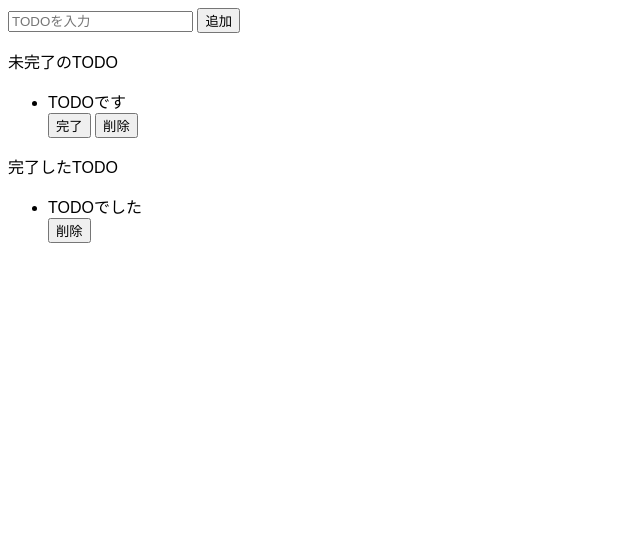
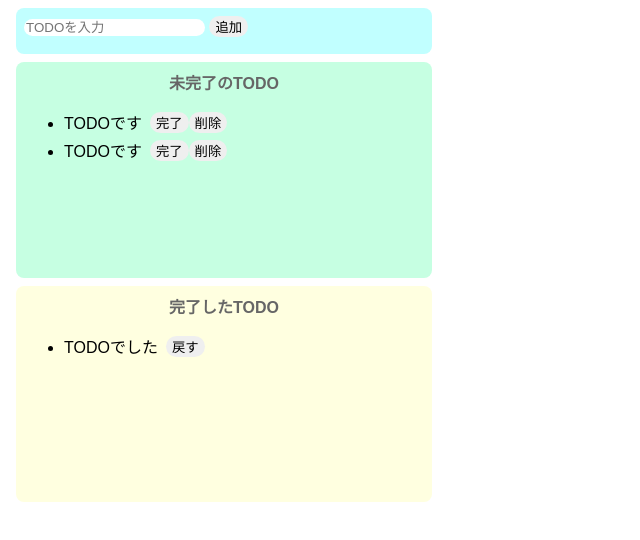
Before and after one commit to takayuki-s/list-app, a website built with Parcel: page index.html in a window 1280 px wide. Shown: the whole page, without its empty margins (0-640 px from the left). Built offline with nearby package versions, Linux system fonts and the light colour scheme.

Commit message:
HTML微修正・CSS適用

```diff
--- a/index.html
+++ b/index.html
@@ -6,26 +6,31 @@
   </head>
 
   <body>
-    <div>
+    <div class="input-area">
       <input placeholder="TODOを入力" />
       <button>追加</button>
     </div>
-    <div>
-      <p>未完了のTODO</p>
+    <div class="incomplete-area">
+      <p class="title">未完了のTODO</p>
       <ul>
-        <div>
+        <div class="list-row">
+          <li>TODOです</li>
+          <button>完了</button>
+          <button>削除</button>
+        </div>
+        <div class="list-row">
           <li>TODOです</li>
           <button>完了</button>
           <button>削除</button>
         </div>
       </ul>
     </div>
-    <div>
-      <p>完了したTODO</p>
+    <div class="complete-area">
+      <p class="title">完了したTODO</p>
       <ul>
-        <div>
+        <div class="list-row">
           <li>TODOでした</li>
-          <button>削除</button>
+          <button>戻す</button>
         </div>
       </ul>
     </div>
--- a/src/styles.css
+++ b/src/styles.css
@@ -1,3 +1,66 @@
 body {
   font-family: sans-serif;
 }
+
+input {
+  border-radius: 16px;
+  border: none;
+  padding: 6px, 16px;
+  outline: none;
+}
+
+button {
+  border-radius: 16px;
+  border: none;
+  padding: 4px, 16px;
+}
+
+button:hover {
+  background-color: #ff7fff;
+  color: #fff;
+  cursor: pointer;
+}
+
+li {
+  margin-right: 8px;
+}
+
+.input-area {
+  background-color: #c1ffff;
+  width: 400px;
+  height: 30px;
+  padding: 8px;
+  margin: 8px;
+  border-radius: 8px;
+}
+
+.incomplete-area {
+  background-color: #c6ffe2;
+  width: 400px;
+  min-height: 200px;
+  padding: 8px;
+  margin: 8px;
+  border-radius: 8px;
+}
+
+.complete-area {
+  background-color: #ffffe0;
+  width: 400px;
+  min-height: 200px;
+  padding: 8px;
+  margin: 8px;
+  border-radius: 8px;
+}
+
+.title {
+  text-align: center;
+  margin-top: 0;
+  font-weight: bold;
+  color: #666;
+}
+
+.list-row {
+  display: flex;
+  align-items: center;
+  padding-bottom: 4px;
+}
```
